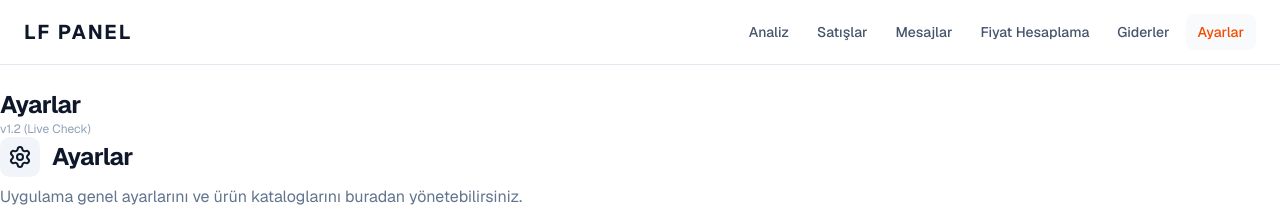
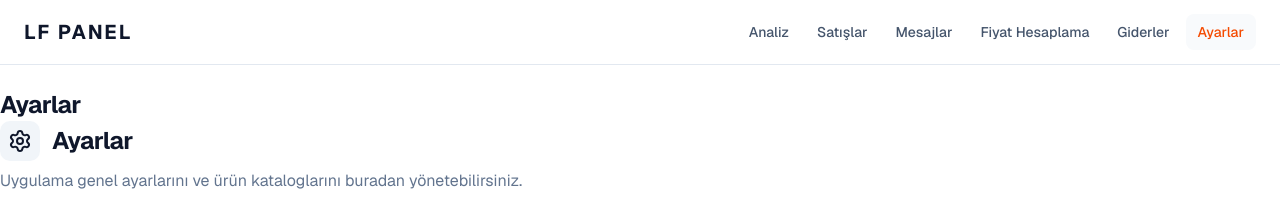
Before and after one commit to SinanKabil/LFPanel, a Next.js app: page /dashboard/1/settings in a window 1280 px wide. Shown: the top 211 px of the page. Built offline with nearby package versions, Linux system fonts and the light colour scheme; no server answers; the database is empty.

Commit message:
Cleanup: Remove debug version indicator

```diff
--- a/app/dashboard/[brand]/settings/page.tsx
+++ b/app/dashboard/[brand]/settings/page.tsx
@@ -10,7 +10,7 @@
     return (
         <div>
             <h1 className="text-2xl font-bold tracking-tight text-slate-900">Ayarlar</h1>
-            <p className="text-xs text-slate-400">v1.2 (Live Check)</p>
+
             <SettingsView products={products} brand={brand} />
         </div>
     )
```
